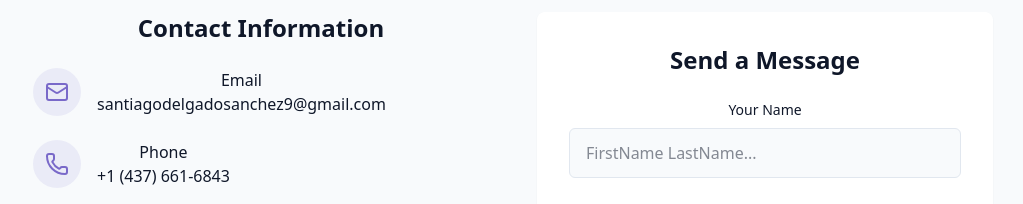
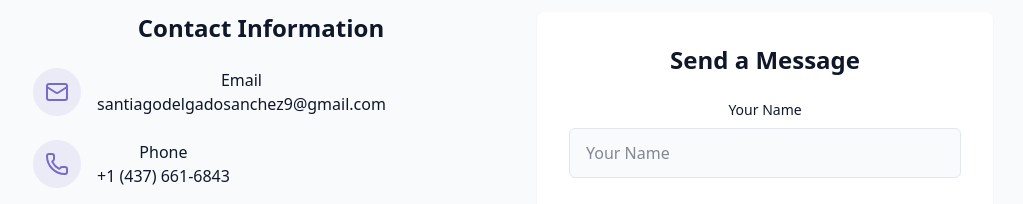
Before and after one commit to Santi2307/santi-portafolio, a React (Vite) app: page / in a window 1280 px wide. Shown: the part 4580-4784 px from the top of the page, without its empty margins (127-1150 px from the left). Built offline with nearby package versions, Linux system fonts and the light colour scheme; no server answers.

Commit message:
Update ContactSection.jsx

```diff
--- a/src/components/ContactSection.jsx
+++ b/src/components/ContactSection.jsx
@@ -83,7 +83,7 @@ const ContactForm = () => {
         <input
           type="text"
           id="name"
-          placeholder="FirstName LastName..."
+          placeholder="Your Name"
           {...register("name")}
           className={cn(
             "w-full px-4 py-3 rounded-md border border-input bg-background focus:outline-hidden focus:ring-2 focus:ring-primary",
```
